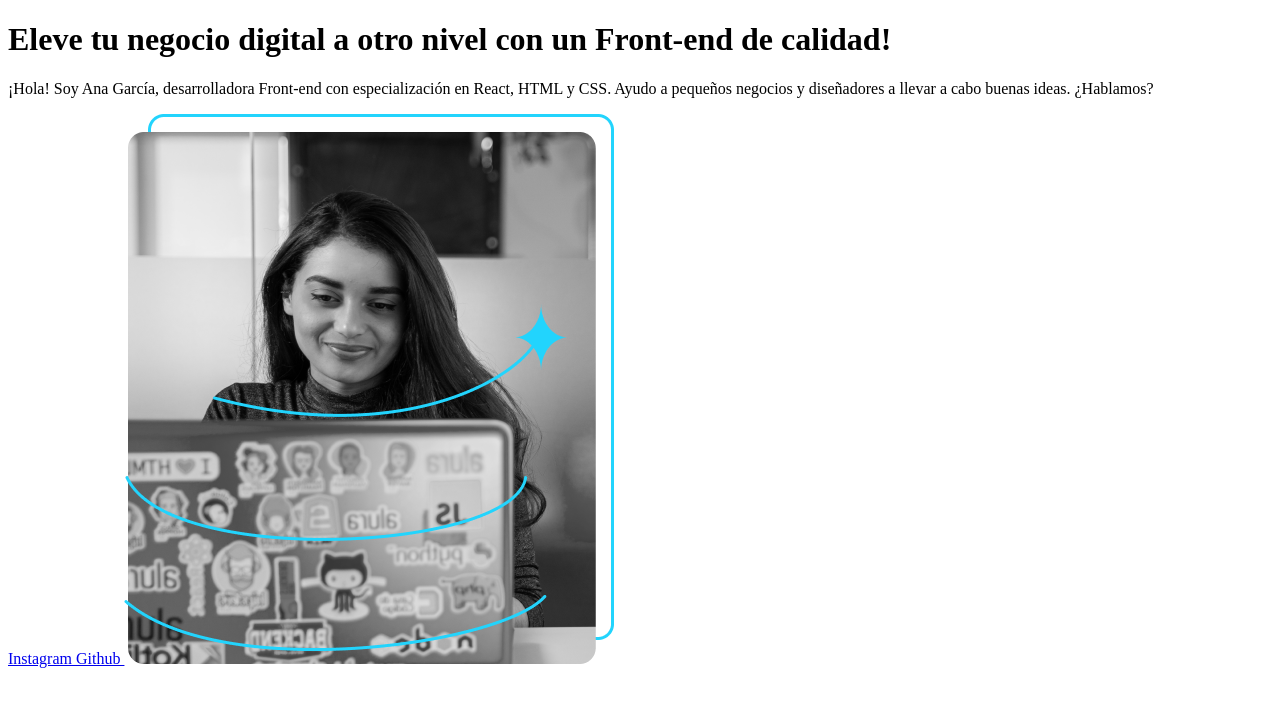
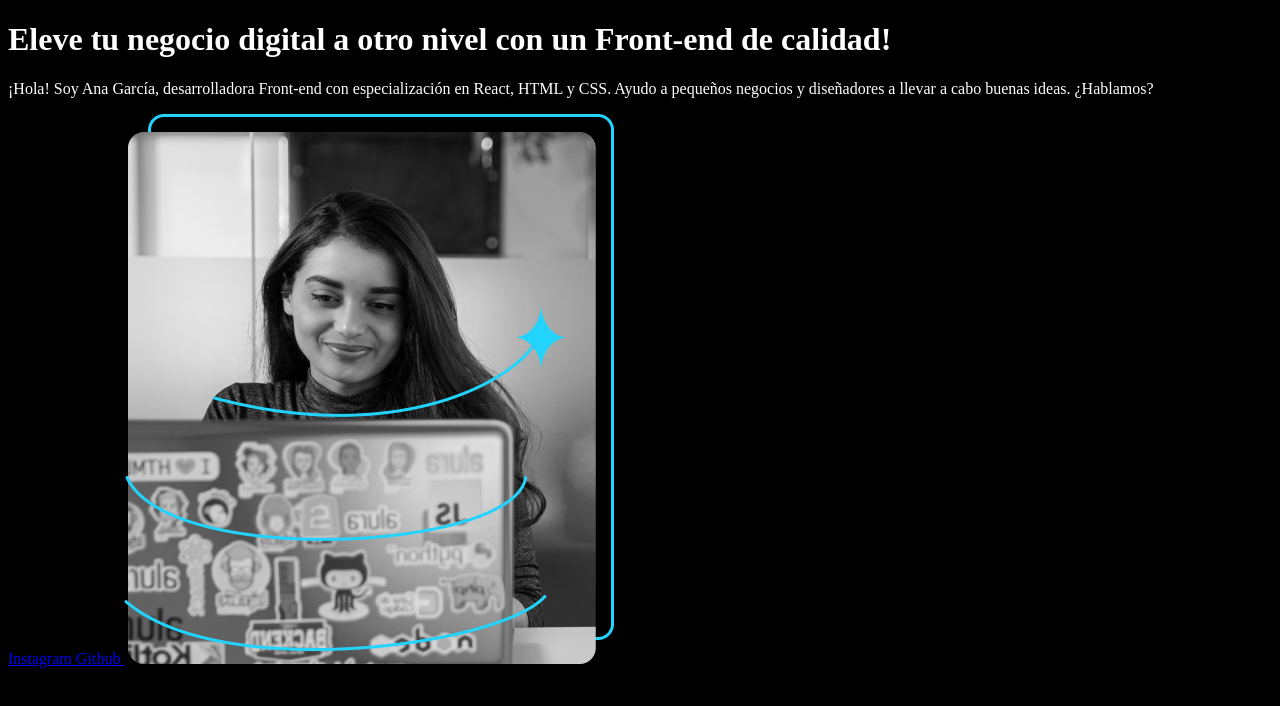
Before and after one commit to EddJP/HTML.CSS1, a plain HTML site: page index.html in a window 1280 px wide. Drawn offline with Linux system fonts and the light colour scheme.

Commit message:
Segunda modificación

```diff
--- a/index.html
+++ b/index.html
@@ -4,6 +4,7 @@
     <meta charset="UTF-8">
     <meta name="viewport" content="width=device-width, initial-scale=1.0">
     <title>Portafolio</title>
+    <link rel="stylesheet" href="style.css">
 </head>
 <body>
     <header> </header>
--- /dev/null
+++ b/style.css
@@ -0,0 +1,7 @@
+body {
+    background-color: black;
+    color: white;
+}
+strong {
+
+}
```
